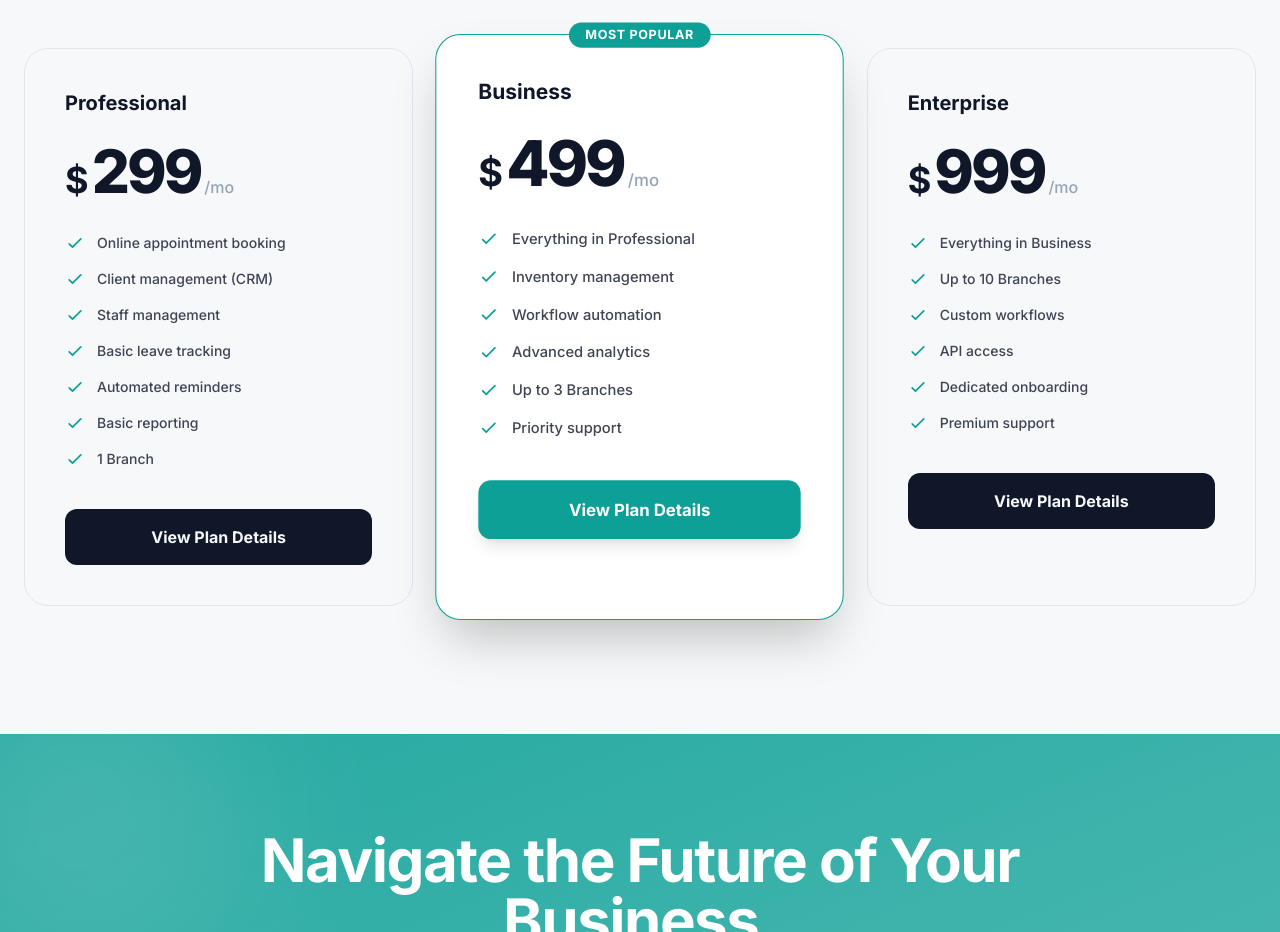
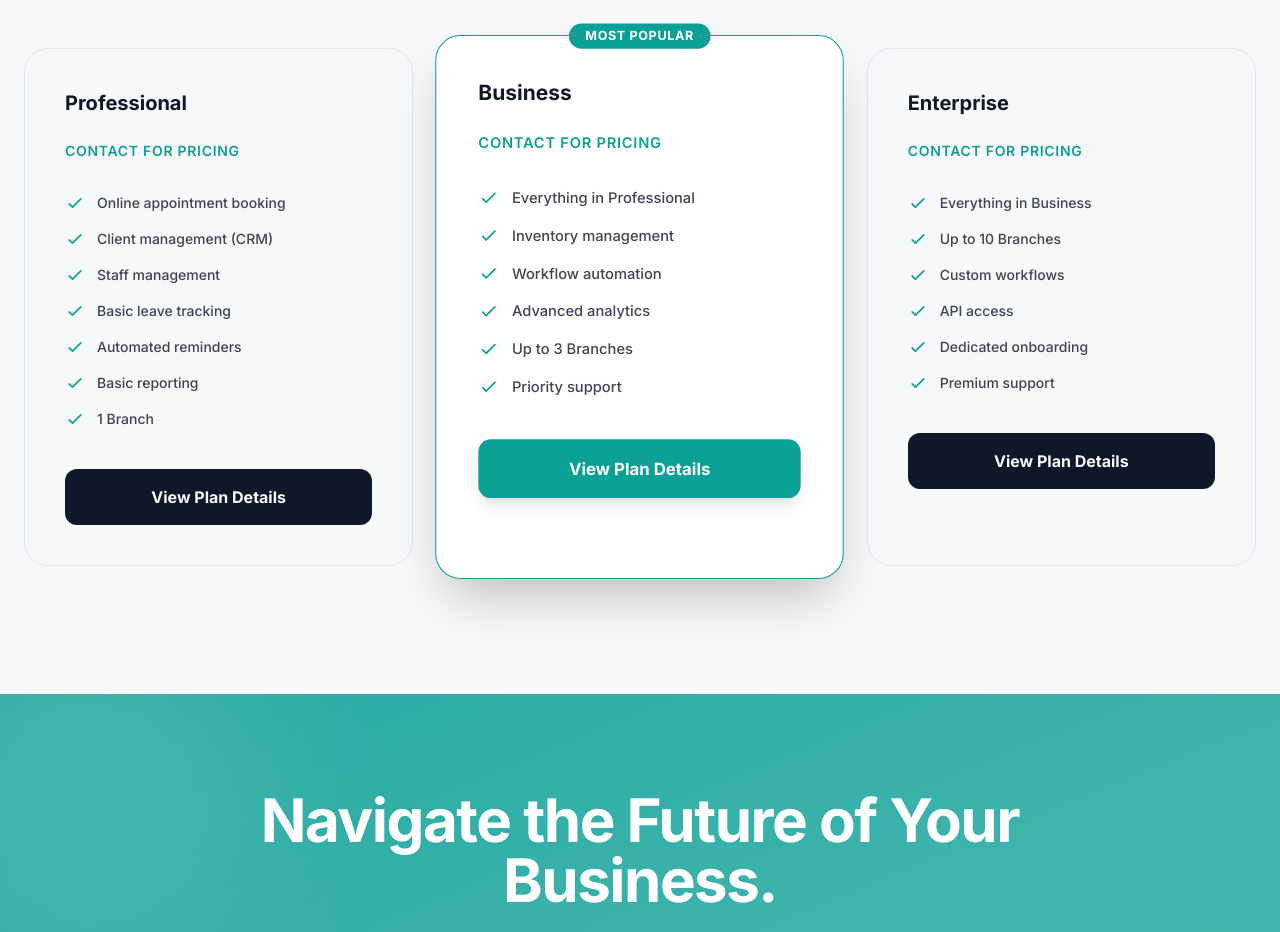
Before and after one commit to nandi30594/navikzaa-landing, a Next.js app: page / in a window 1280 px wide. Shown: the part 2820-3752 px from the top of the page. Built offline with nearby package versions, Linux system fonts and the light colour scheme.

Commit message:
hided home page pricing

```diff
--- a/app/page.tsx
+++ b/app/page.tsx
@@ -174,19 +174,16 @@ export default function Home() {
             {[
               {
                 title: "Professional",
-                price: "299",
                 popular: false,
                 features: ["Online appointment booking", "Client management (CRM)", "Staff management", "Basic leave tracking", "Automated reminders", "Basic reporting", "1 Branch"]
               },
               {
                 title: "Business",
-                price: "499",
                 popular: true,
                 features: ["Everything in Professional", "Inventory management", "Workflow automation", "Advanced analytics", "Up to 3 Branches", "Priority support"]
               },
               {
                 title: "Enterprise",
-                price: "999",
                 popular: false,
                 features: ["Everything in Business", "Up to 10 Branches", "Custom workflows", "API access", "Dedicated onboarding", "Premium support"]
               },
@@ -204,10 +201,8 @@ export default function Home() {
                   </div>
                 )}
                 <h3 className="text-xl font-bold mb-6">{p.title}</h3>
-                <div className="flex items-baseline mb-8">
-                  <span className="text-4xl font-bold tracking-tight">$</span>
-                  <span className="text-6xl font-extrabold tracking-tighter mx-1">{p.price}</span>
-                  <span className="text-muted-foreground font-medium">/mo</span>
+                <div className="mb-8 text-sm font-semibold text-accent uppercase tracking-wider">
+                  Contact for Pricing
                 </div>
 
                 <ul className="space-y-4 mb-10">
```
